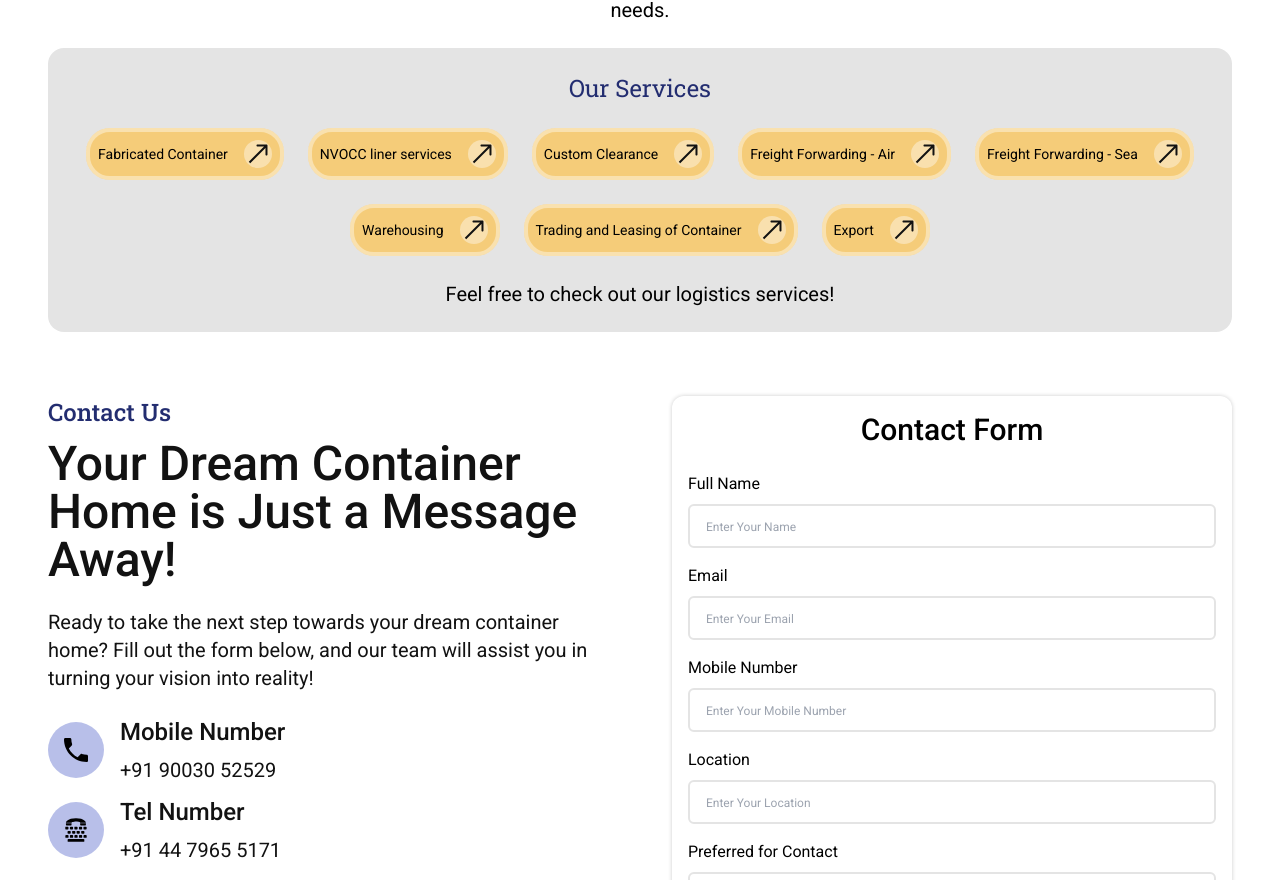
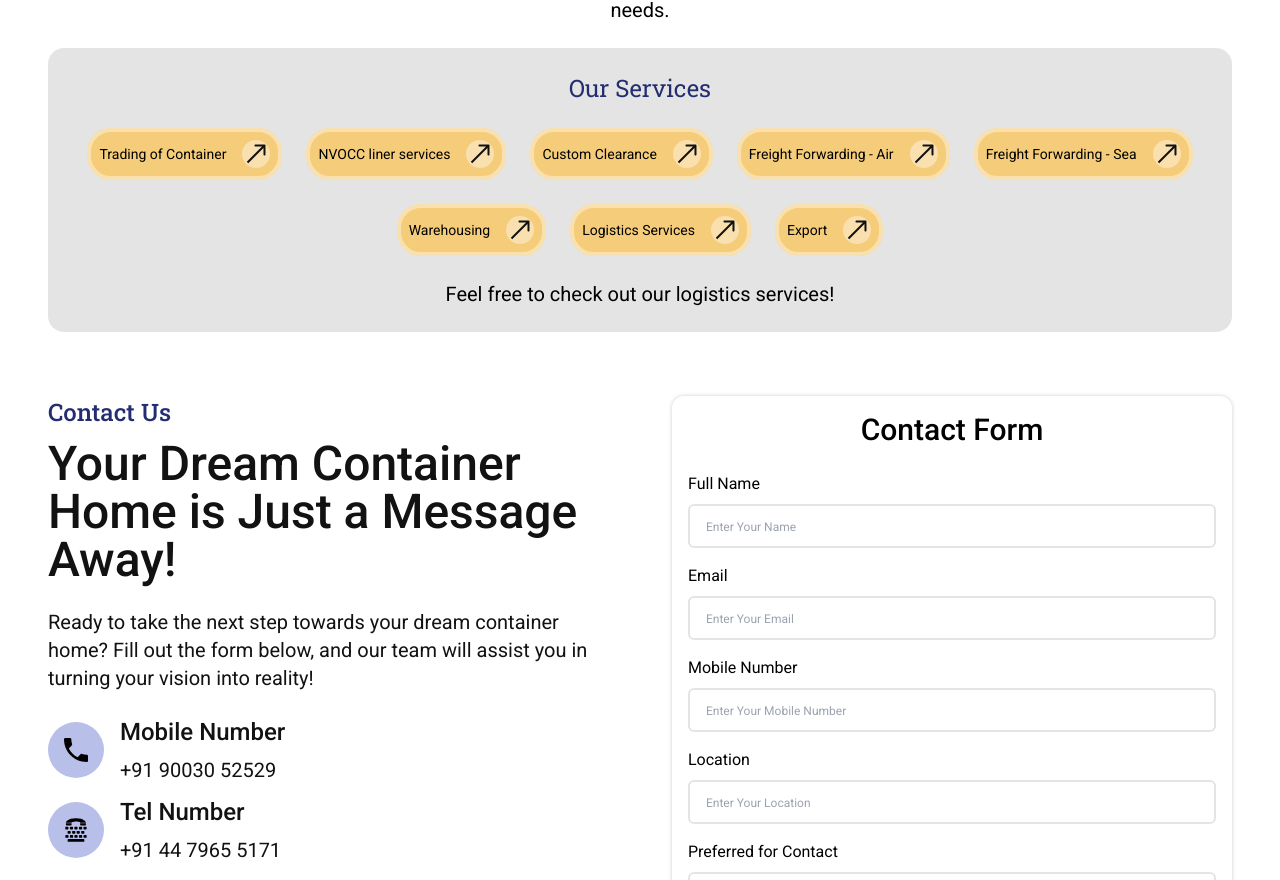
Before and after one commit to Exim3/MaatsonInstantDemo, a React (Vite) app: page /about in a window 1280 px wide. Shown: the part 1896-2776 px from the top of the page. Built offline with nearby package versions, Linux system fonts and the light colour scheme.

Commit message:
links set to maatson services in about

```diff
--- a/src/pages/about/index.tsx
+++ b/src/pages/about/index.tsx
@@ -137,14 +137,38 @@ const About: React.FC = () => {
               Our Services{" "}
             </p>{" "}
             <div className="flex items-center gap-6 flex-wrap justify-center">
-              <ServiceChips serviceName={"Fabricated Container"} />
-              <ServiceChips serviceName={"NVOCC liner services"} />
-              <ServiceChips serviceName={"Custom Clearance"} />
-              <ServiceChips serviceName={"Freight Forwarding - Air"} />
-              <ServiceChips serviceName={"Freight Forwarding - Sea"} />
-              <ServiceChips serviceName={"Warehousing"} />
-              <ServiceChips serviceName={"Trading and Leasing of Container"} />
-              <ServiceChips serviceName={"Export"} />
+              <ServiceChips
+                serviceName={"Trading of Container"}
+                navigateLink={"https://www.maatson.com/trading-of-containers/"}
+              />
+              <ServiceChips
+                serviceName={"NVOCC liner services"}
+                navigateLink={"https://www.maatson.com/nvocc-liner-services/"}
+              />
+              <ServiceChips
+                serviceName={"Custom Clearance"}
+                navigateLink={"https://www.maatson.com/custom-clearance/"}
+              />
+              <ServiceChips
+                serviceName={"Freight Forwarding - Air"}
+                navigateLink={"https://www.maatson.com/freight-forwarding-air/"}
+              />
+              <ServiceChips
+                serviceName={"Freight Forwarding - Sea"}
+                navigateLink={"https://www.maatson.com/freight-forwarding-sea/"}
+              />
+              <ServiceChips
+                serviceName={"Warehousing"}
+                navigateLink={"https://www.maatson.com/warehousing/"}
+              />
+              <ServiceChips
+                serviceName={"Logistics Services"}
+                navigateLink={"https://www.maatson.com/logistics-services/"}
+              />
+              <ServiceChips
+                serviceName={"Export"}
+                navigateLink={"https://www.maatson.com/export/"}
+              />
             </div>
             <p>Feel free to check out our logistics services!</p>{" "}
           </div>
@@ -157,10 +181,17 @@ const About: React.FC = () => {
 
 export default About;
 
-const ServiceChips: React.FC<{ serviceName: string }> = ({ serviceName }) => {
+const ServiceChips: React.FC<{ serviceName: string; navigateLink: string }> = ({
+  serviceName,
+  navigateLink,
+}) => {
   return (
     <>
-      <div className="bg-secondary-300 rounded-3xl ">
+      <a
+        className="bg-secondary-300 rounded-3xl cursor-pointer"
+        href={navigateLink}
+        target="_blank"
+      >
         <div className="flex items-center justify-center gap-4 p-2 border-4 border-white border-opacity-40 rounded-3xl text-sm">
           <p>{serviceName}</p>
 
@@ -171,7 +202,7 @@ const ServiceChips: React.FC<{ serviceName: string }> = ({ serviceName }) => {
             </span>
           </div>
         </div>
-      </div>
+      </a>
     </>
   );
 };
```
